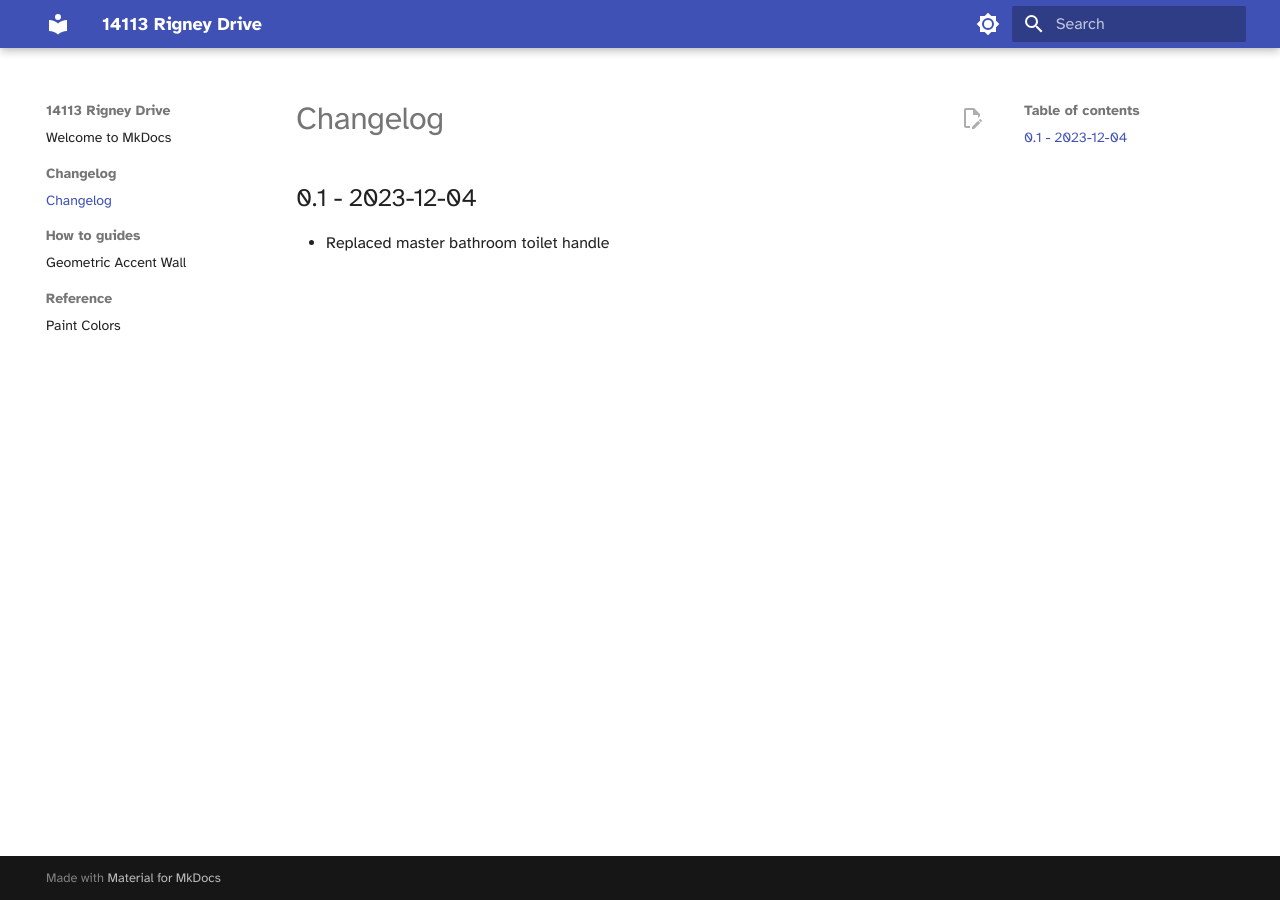
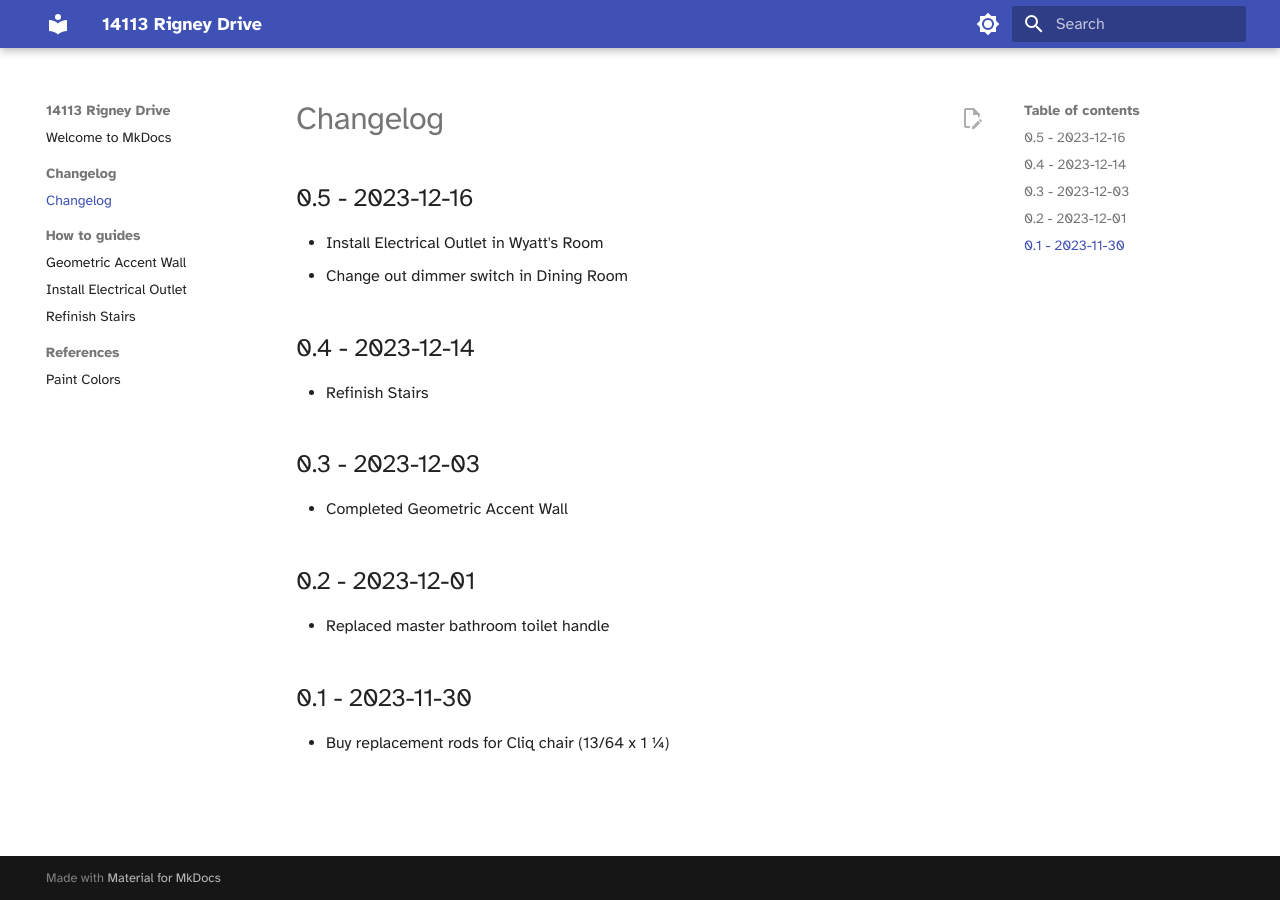
Before and after one commit to VTHoop/mkdocs-house-docs, an MkDocs documentation site: the page built from docs/changelog/CHANGELOG.md, in a window 1280 px wide. Built offline with MkDocs 1.6.1 and Material for MkDocs 9.7.7, drawn with Linux system fonts in a browser that asks for light colours.

Commit message:
projects as of 14-dec-23

```diff
--- a/docs/changelog/CHANGELOG.md
+++ b/docs/changelog/CHANGELOG.md
@@ -1,5 +1,22 @@
 # Changelog
 
-## 0.1 - 2023-12-04
+## 0.5 - 2023-12-16
+
+- Install Electrical Outlet in Wyatt's Room
+- Change out dimmer switch in Dining Room
+
+## 0.4 - 2023-12-14
+
+- Refinish Stairs
+
+## 0.3 - 2023-12-03
+
+- Completed Geometric Accent Wall
+
+## 0.2 - 2023-12-01
 
 - Replaced master bathroom toilet handle
+
+## 0.1 - 2023-11-30
+
+- Buy replacement rods for Cliq chair (13/64 x 1 1/4)
```
Also changed, not shown: docs/how-to-guides/geometric-accent-wall.md (+9 -3 lines), docs/how-to-guides/install-electrical-outlet.md (added, +28 -0 lines), docs/how-to-guides/refinish-steps.md (added, +50 -0 lines), docs/reference/paint-colors.md (deleted, +0 -13 lines), docs/references/paint-colors.md (added, +51 -0 lines).
